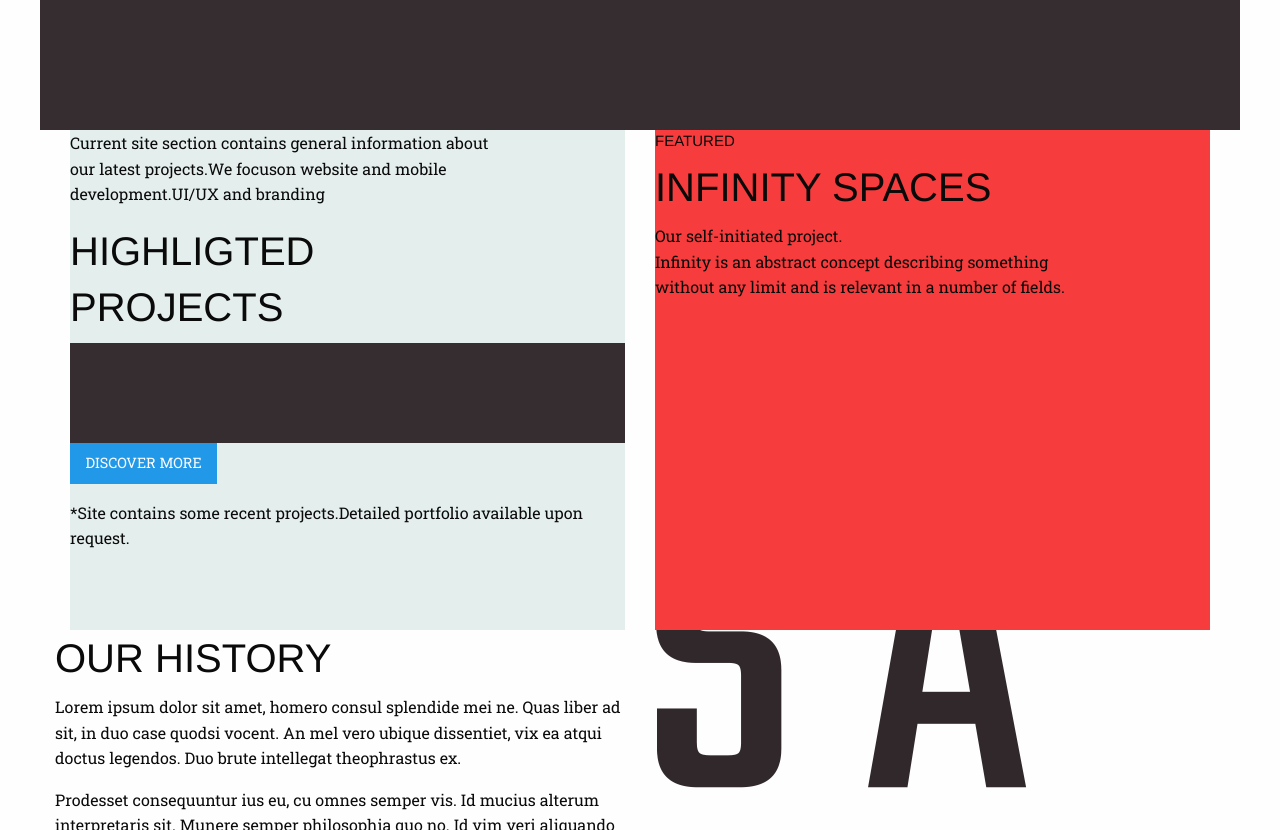
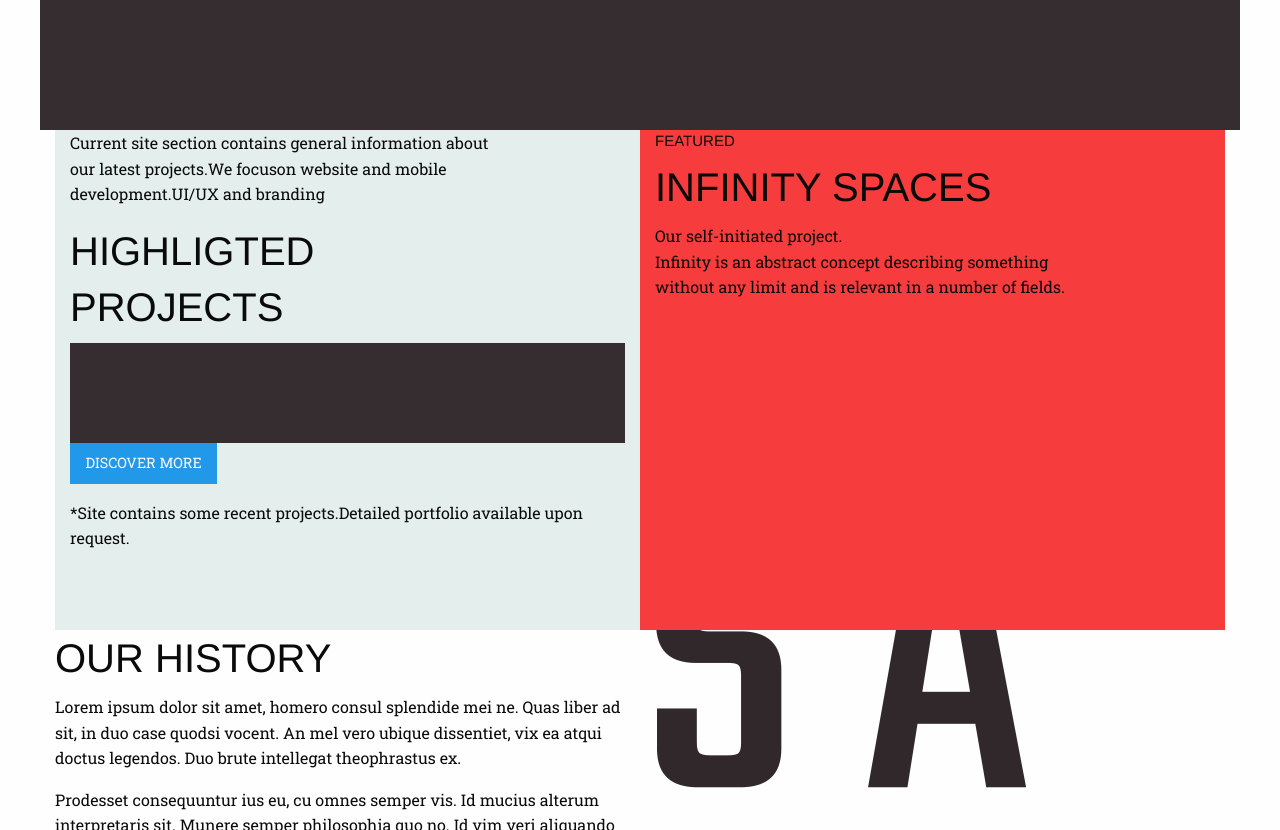
Before and after one commit to season-7/sage-mini, a plain HTML site: page index.html in a window 1280 px wide. Shown: the part 420-1250 px from the top of the page. Drawn offline with nearby package versions, Linux system fonts and the light colour scheme.

Commit message:
ourwork-edit

```diff
--- a/css/app.css
+++ b/css/app.css
@@ -17,14 +17,14 @@
 .left{
     background-color:#E4EEED;
     height: 500px;
-    width: 100%;
+    width: 50%;
 
 }
 
 .right{
     background-color: #F63C3C;
     height: 500px;
-    width: 100%;
+    width: 50%;
 
 
 }
--- a/index.html
+++ b/index.html
@@ -64,8 +64,8 @@
     <div class="row">
       <div class="medium-12 columns ">
        <div class="work">
-        <div class="medium-6 columns">
-             <div class="left">
+        <div class="medium-6 columns left">
+
               <p>Current site section contains general information about<br>our latest projects.We focuson website and mobile<br>development.UI/UX and branding</p>
              <h2>HIGHLIGTED<br>PROJECTS</h2>
 
@@ -73,15 +73,15 @@
             <div class="discover"> <a class="button" href="#">DISCOVER MORE</a>
              <p>*Site contains some recent projects.Detailed portfolio available upon request.</p>
              </div>
-            </div>
+
         </div>
-         <div class="medium-6 columns ">
-            <div class="right">
+         <div class="medium-6 columns right">
+
              <H3>FEATURED</H3>
              <h2>INFINITY SPACES</h2>
              <p>Our self-initiated project.<br>
              Infinity is an abstract concept describing something<br>without any limit and is relevant in a number of fields.</p>
-             </div>
+
          </div>
         </div>
     </div>
```
